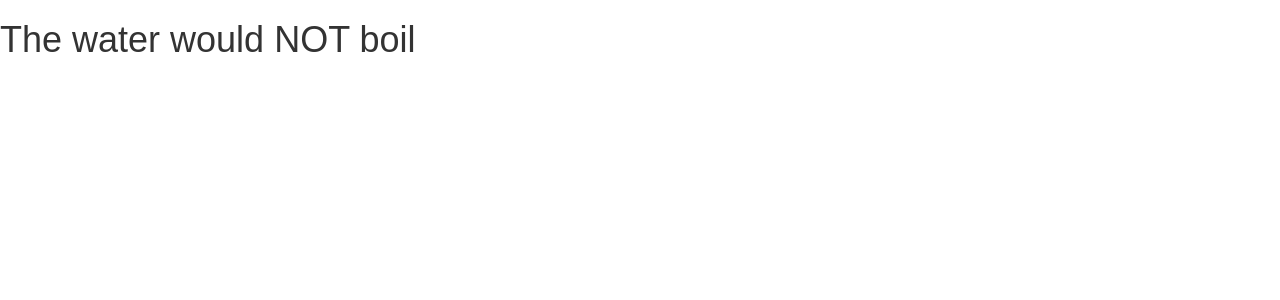
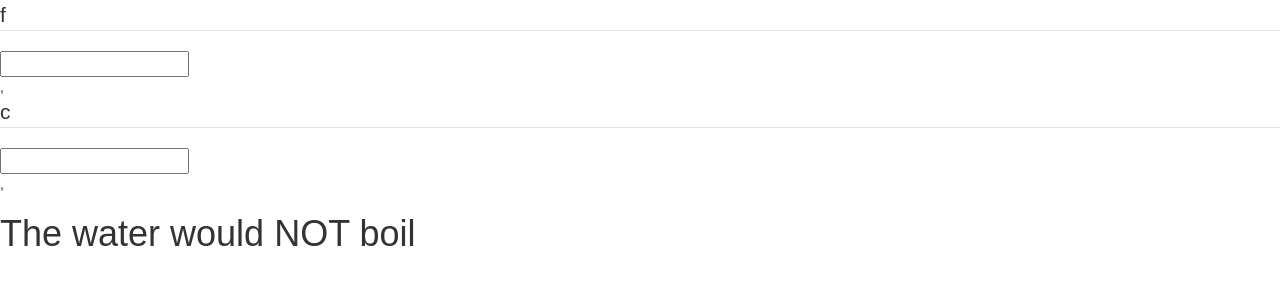
Before and after one commit to chris-malloy/inventoryWidget, a React (Create React App) app: page / in a window 1280 px wide. Shown: the top 300 px of the page. Built offline with nearby package versions, Linux system fonts and the light colour scheme.

Commit message:
added temperature input component

```diff
--- a/src/tempApp/BoilingVerdict.jsx
+++ b/src/tempApp/BoilingVerdict.jsx
@@ -1,7 +1,7 @@
 import React from 'react';
 
 function BoilingVerdict(props){
-    if(props.celcius >= 100){
+if (props.celsius >= 100) {
         return(
             <h1>The water would boil</h1>
         )
@@ -10,9 +10,6 @@ function BoilingVerdict(props){
             <h1>The water would NOT boil</h1>
         )
     }
-    return(
-        <h1>BoilingVerdict Component</h1>
-    )
 }
 
 export default BoilingVerdict;
--- a/src/tempApp/TemperatureApp.jsx
+++ b/src/tempApp/TemperatureApp.jsx
@@ -1,11 +1,51 @@
 import React, { Component } from 'react';
 import BoilingVerdict from './BoilingVerdict'
+import TemperatureInput from './TemperatureInput.jsx'
+
+// two utility functions that are not part of the component, simply js 101 functions
+function toCelsius(fahrenheit) {
+    return (fahrenheit - 32) * 5 / 9;
+}
+
+function toFahrenheit(celsius) {
+    return (celsius * 9 / 5) + 32;
+}
+//tryConvert tis going to take care of whne the user enters tsomething that ins't a number.
+function tryConvert(temperature, convert) {
+    const input = parseFloat(temperature);
+    if (Number.isNaN(input)) {
+        return '';
+    }
+    const output = convert(input);
+    const rounded = Math.round(output * 1000) / 1000;
+    return rounded.toString();
+}
 
 class TemperatureApp extends Component{
+    constructor(){
+        super();
+        this.state = {
+            temperature: ''
+        }
+    this.handleFahrenheitChange = this.handleFahrenheitChange.bind(this)
+    this.handleCelciusChange = this.handleCelciusChange.bind(this)
+    }
+    handleCelciusChange(value){
+        console.log("Someone changed Celius input to " + value);
+    }
+    handleFahrenheitChange(value){
+        console.log("Someone change Fahrenheit Input " + value);
+    }
     render(){
+        console.log(tryConvert("101",toCelsius));
         return(
-            <BoilingVerdict />
+            <div>
+                <TemperatureInput scale="f" onChange={this.handleFahrenheitChange} />,
+                <TemperatureInput scale="c" onChange={this.handleCelciusChange} />,
+                <BoilingVerdict />
+            </div>
         )
     }
 }
+
 export default TemperatureApp;
--- /dev/null
+++ b/src/tempApp/TemperatureInput.jsx
@@ -0,0 +1,27 @@
+import React, { Component } from 'react';
+
+class TemperatureInput extends Component{
+    constructor(props) {
+        super(props);
+        this.state = {
+            temperature: ''
+        }
+        this.handleChange = this.handleChange.bind(this);
+    }
+
+    handleChange(event) {
+        this.props.onChange(event.target.value)
+    }
+
+    render() {
+        const temperature = this.state.temperature;
+        return (
+            <div>
+                <legend>{this.props.scale}</legend>
+                <input value={temperature} onChange={this.handleChange}/>
+            </div>
+        )
+    }
+}
+
+export default TemperatureInput;
```
